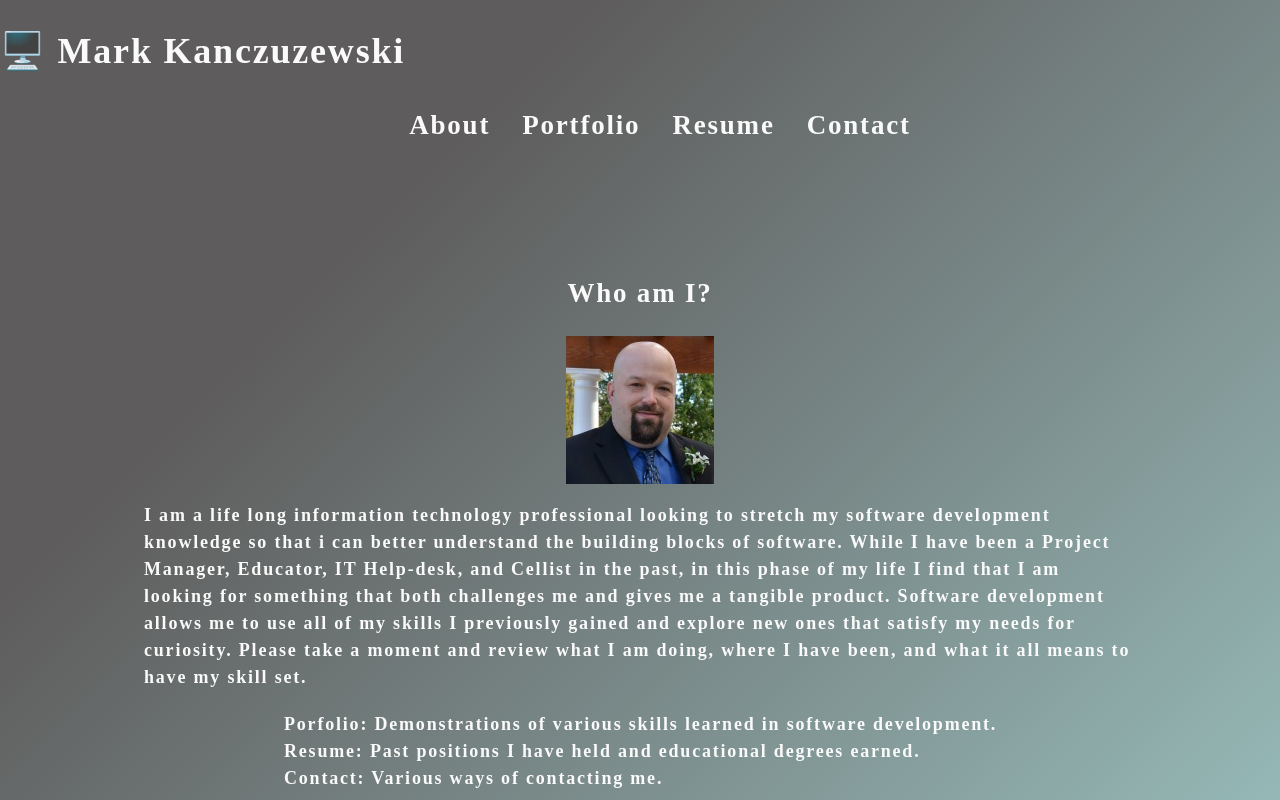
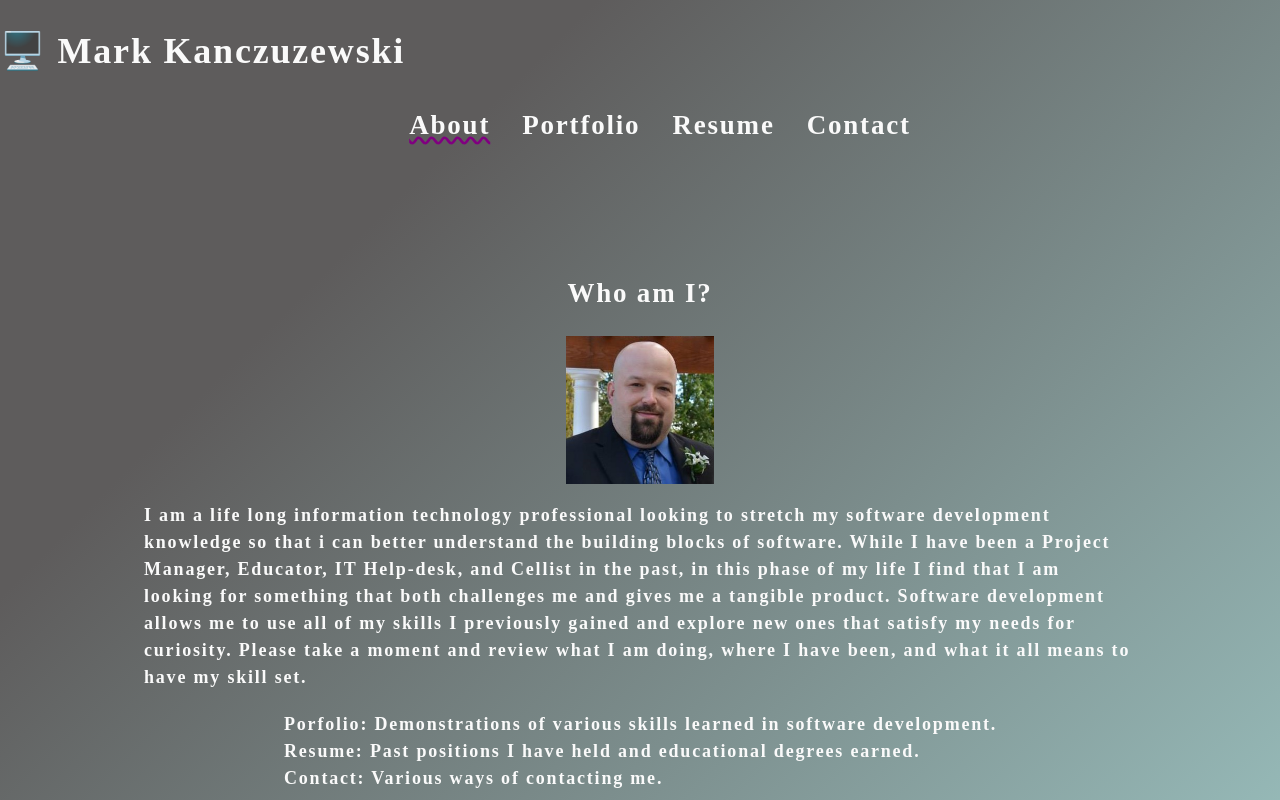
Before and after one commit to mkanczuzewski/mkanczuzewski-portfolio, a React (Create React App) app: page / in a window 1280 px wide. Shown: the top 800 px of the page. Built offline with nearby package versions, Linux system fonts and the light colour scheme.

Commit message:
Added wavy underline in navbar for section displayed

```diff
--- a/src/App.js
+++ b/src/App.js
@@ -15,6 +15,10 @@ import Resume from './components/Resume';
 class App extends Component {
   render() {
 
+    let activeStyle = {
+      textDecoration: "purple wavy underline"
+    };
+
     return (
       <HashRouter>
         <div>
@@ -28,16 +32,16 @@ class App extends Component {
                   <h2>
                   <ul className="flex-row">
                       <li className="mx-2">
-                          <NavLink to="/">About</NavLink>
+                          <NavLink to="/" style={({ isActive }) => isActive ? activeStyle : undefined}>About</NavLink>
                       </li>
                       <li className="mx-2">
-                          <NavLink to="/portfolio">Portfolio</NavLink>
+                          <NavLink to="/portfolio" style={({ isActive }) => isActive ? activeStyle : undefined}>Portfolio</NavLink>
                       </li>
                       <li className="mx-2">
-                          <NavLink to="/resume">Resume</NavLink>
+                          <NavLink to="/resume" style={({ isActive }) => isActive ? activeStyle : undefined}>Resume</NavLink>
                       </li>
                       <li className="mx-2">
-                          <NavLink to="/contactform">Contact</NavLink>
+                          <NavLink to="/contactform" style={({ isActive }) => isActive ? activeStyle : undefined}>Contact</NavLink>
                       </li>
                   </ul>
                   </h2>
--- a/src/index.css
+++ b/src/index.css
@@ -85,7 +85,7 @@ nav  li {
   margin-left: var(--spacing-two);
 }
 
-.navActive {
+.navdata {
   color: var(--secondary);
 }
 
```
Also changed, not shown: src/components/Contact/index.js (+0 -24 lines).
